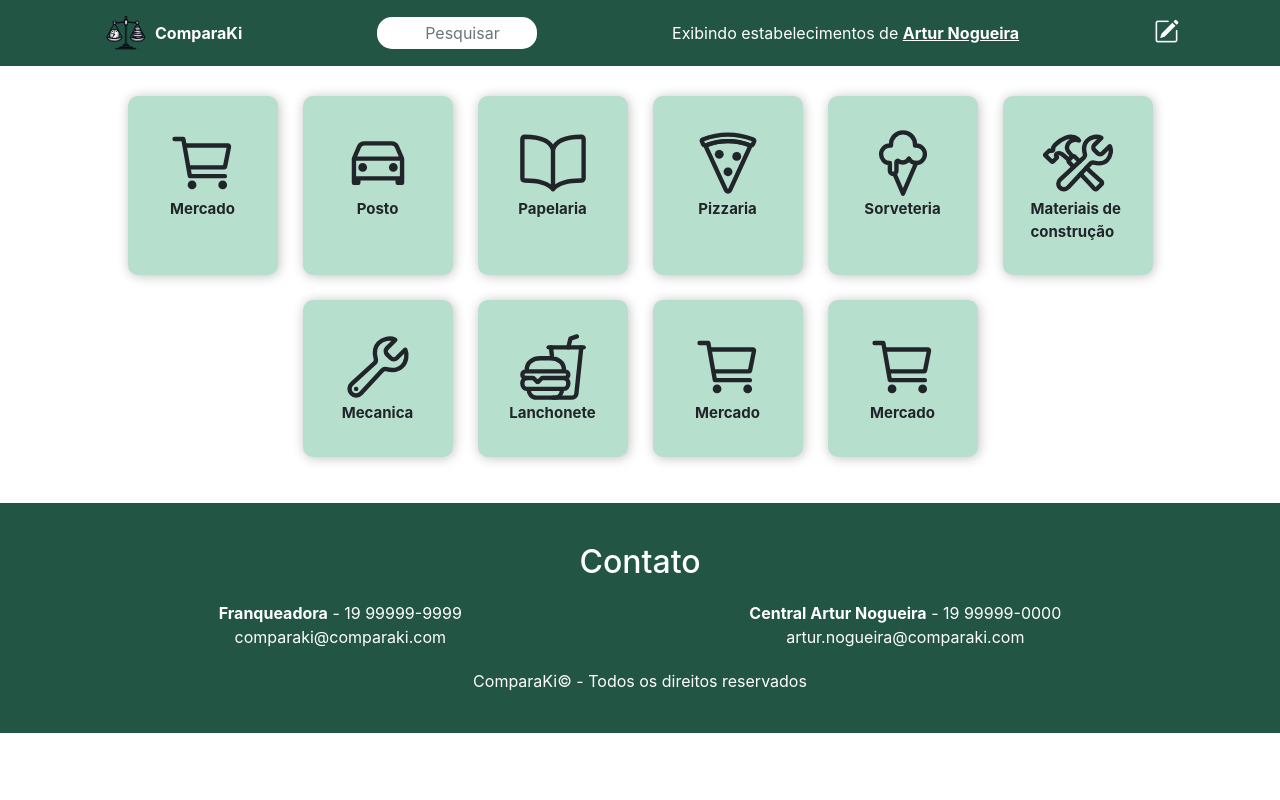
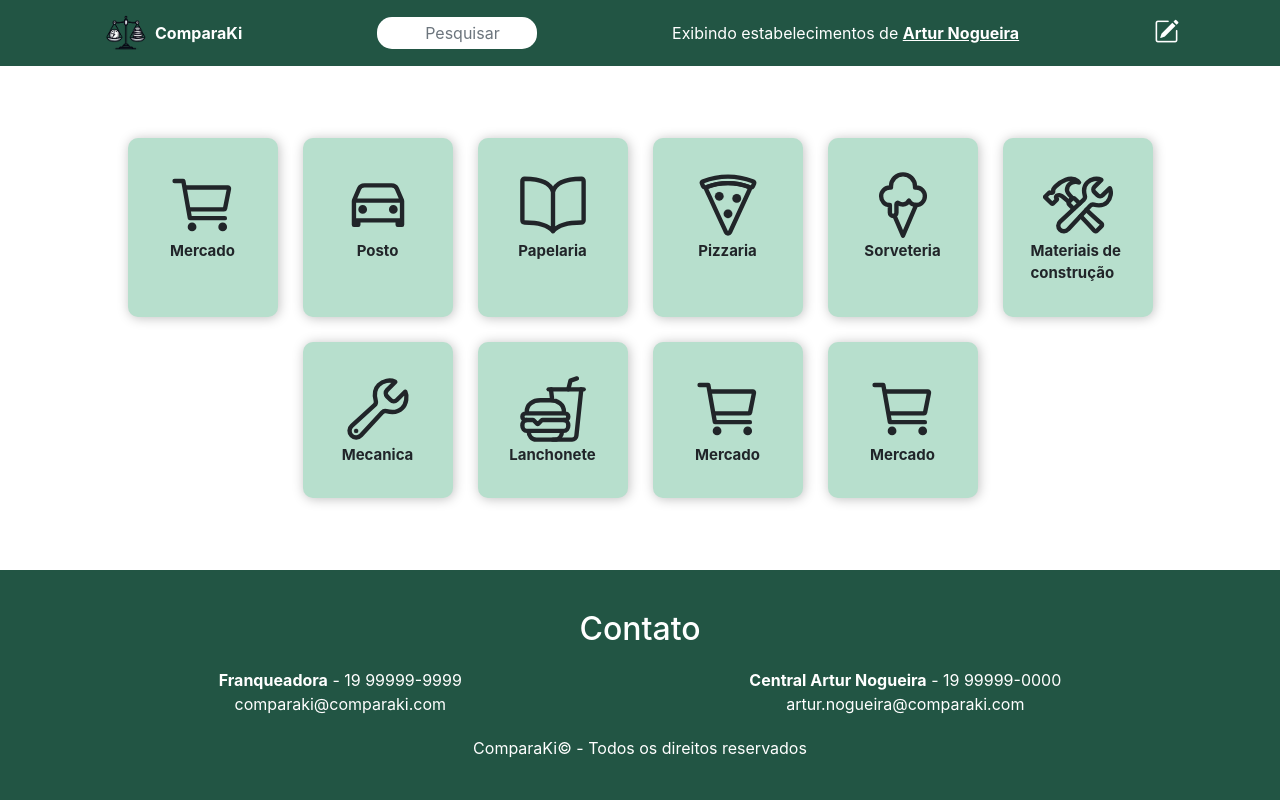
Before and after one commit to Lucas-Etec/comparaki, a PHP site: page / in a window 1280 px wide. Run offline with PHP 8.4, Linux system fonts and the light colour scheme; some libraries are stand-ins or nearby versions.

Commit message:
corrigido alguns erros no design

```diff
--- a/styles/categorias.css
+++ b/styles/categorias.css
@@ -3,6 +3,7 @@
     flex-wrap: wrap;
     gap: 25px;
     justify-content: center;
+    margin: 0;
 }
 
 #categorias li {
--- a/styles/lista.css
+++ b/styles/lista.css
@@ -46,7 +46,7 @@
     display: grid;
     margin: 0;
     gap: 16px;
-    overflow-y: scroll;
+    overflow-y: auto;
 }
 
 #lista ul li {
--- a/styles/style.css
+++ b/styles/style.css
@@ -1,3 +1,9 @@
+body {
+    min-height: 100vh;
+    display: grid;
+    grid-template-rows: auto 1fr auto;
+}
+
 header .navbar.bg-dark {
     background-color: transparent !important;
 }
@@ -5,6 +11,7 @@ header .navbar.bg-dark {
 header {
     background-color: var(--dark-color) !important;
     color: white;
+    height: fit-content;
 }
 
 header .container nav .logo-a {
@@ -72,6 +79,8 @@ header .container .escolha-cidade strong:hover {
 
 main {
     padding: 30px 0;
+    display: flex !important;
+    align-items: center;
 }
 
 main .container.desativo {
@@ -82,6 +91,7 @@ footer {
     background-color: var(--dark-color);
     padding: 40px;
     color: white;
+    height: fit-content;
 }
 
 footer .container {
```
